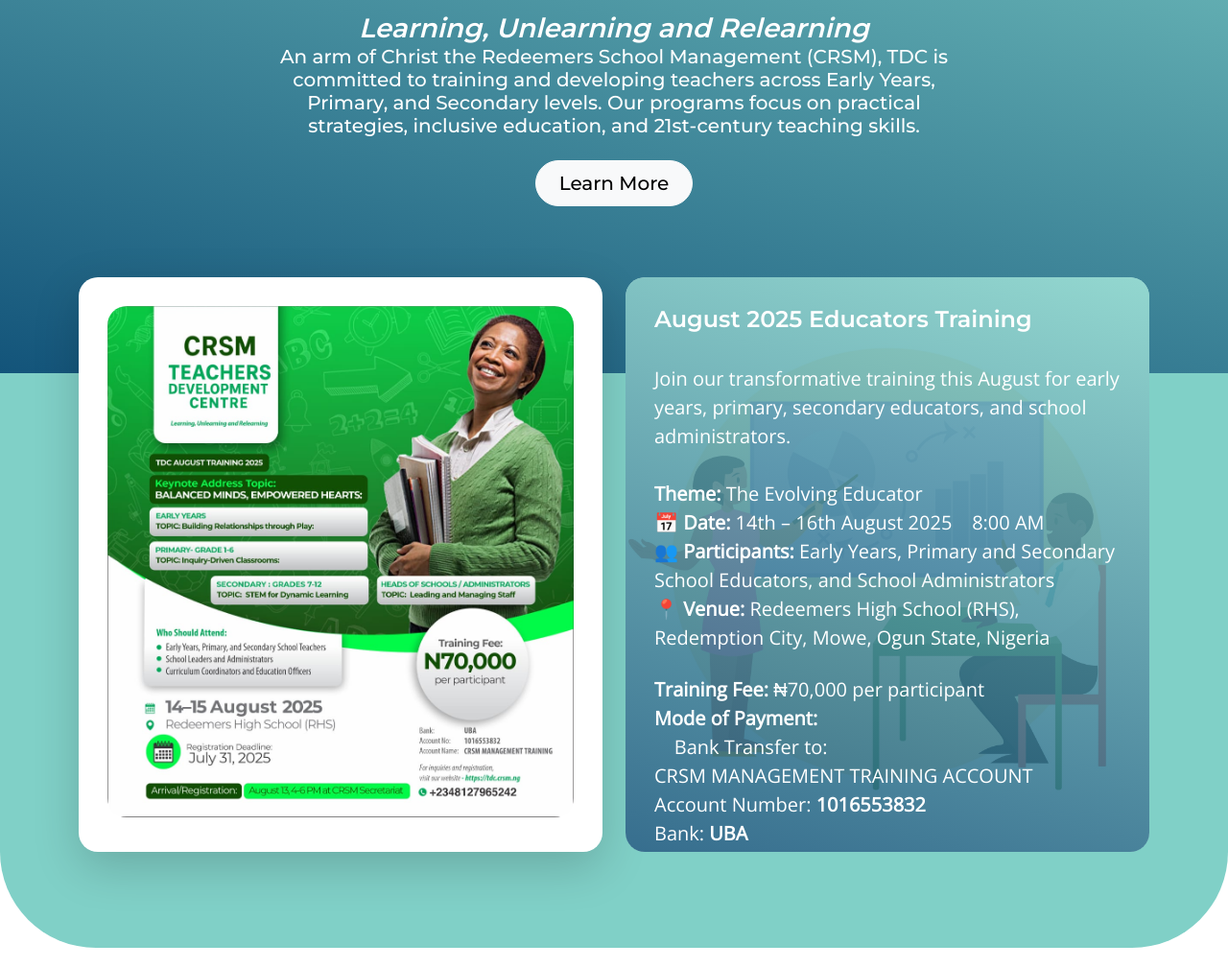
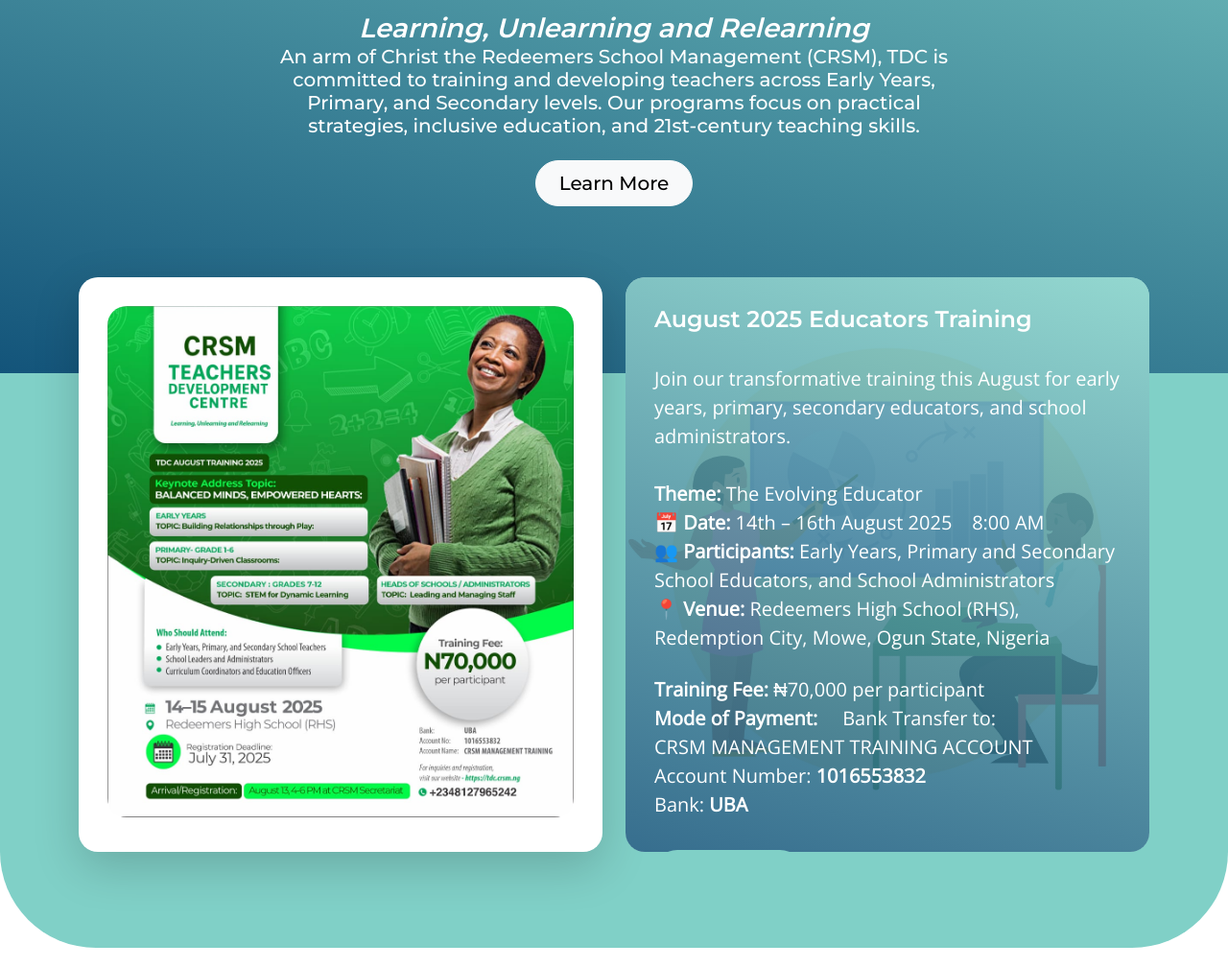
Before and after one commit to schelpstech/tdcweb, a plain HTML site: page index.html in a window 1280 px wide. Shown: the part 292-1300 px from the top of the page at 96% size. Drawn offline with nearby package versions, Linux system fonts and the light colour scheme.

Commit message:
br remove

```diff
--- a/index.html
+++ b/index.html
@@ -147,7 +147,7 @@
                                         <p class="text-white mt-4">
                                             <b>Training Fee:</b> ₦70,000 per participant
                                             <br>
-                                            <b>Mode of Payment:</b><br> &nbsp; &nbsp;  Bank Transfer to:<br>
+                                            <b>Mode of Payment:</b> &nbsp; &nbsp;  Bank Transfer to:<br>
                                             CRSM MANAGEMENT TRAINING ACCOUNT<br>
                                             Account Number: <b>1016553832</b><br>
                                             Bank: <b>UBA</b>
```
